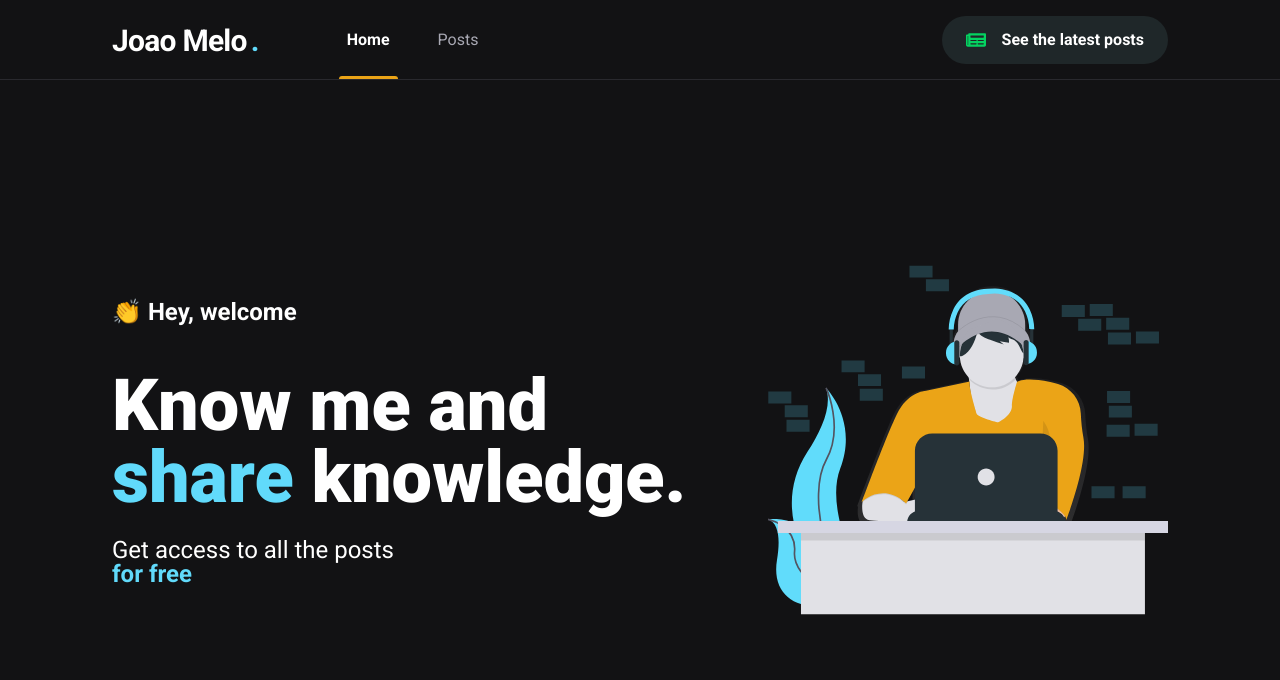
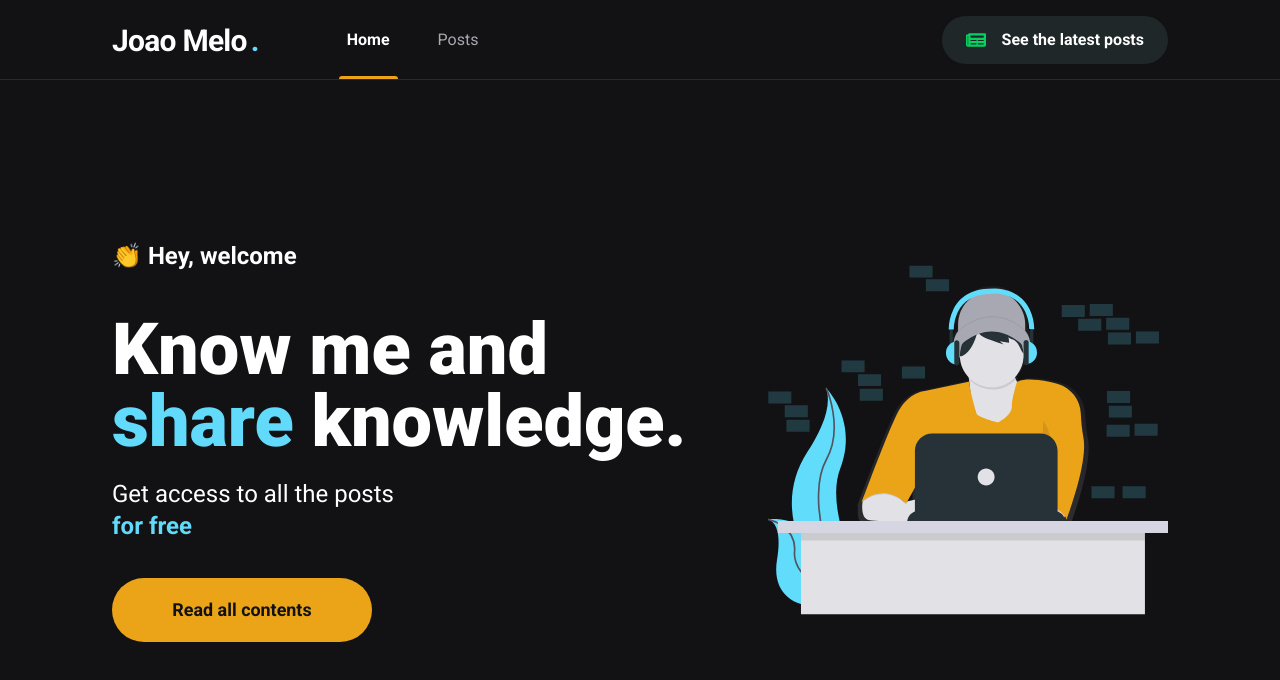
Before and after one commit to joaopcm/website, a Next.js app: page / in a window 1280 px wide. Shown: the top 680 px of the page. Built offline with nearby package versions, Linux system fonts and the light colour scheme.

Commit message:
feat: add HomeCallButton component

```diff
--- a/src/components/Header/index.tsx
+++ b/src/components/Header/index.tsx
@@ -1,5 +1,5 @@
 import { Box, Text, Link } from "@chakra-ui/react";
-import { CallButton } from "../CallButton";
+import { CallButton } from "./CallButton";
 import styles from "./styles.module.scss";
 
 export function Header() {
--- /dev/null
+++ b/src/components/HomeCallButton.tsx
@@ -0,0 +1,25 @@
+import { Button } from "@chakra-ui/react";
+
+export function HomeCallButton() {
+  return (
+    <Button
+      h="4rem"
+      w="260px"
+      border="0"
+      borderRadius="2rem"
+      bg="yellow.500"
+      color="gray.900"
+      fontSize="1.12rem"
+      fontWeight="bold"
+      display="flex"
+      align="center"
+      justify="center"
+      transition="filter 0.2s"
+      _hover={{
+        filter: "brightness(0.8)",
+      }}
+    >
+      Read all contents
+    </Button>
+  );
+}
--- a/src/pages/index.tsx
+++ b/src/pages/index.tsx
@@ -1,5 +1,6 @@
 import Head from "next/head";
 import { Flex, Box, Text, Heading, Image } from "@chakra-ui/react";
+import { HomeCallButton } from "../components/HomeCallButton";
 
 export default function Home() {
   return (
@@ -38,12 +39,13 @@ export default function Home() {
             knowledge.
           </Heading>
 
-          <Text fontSize="1.5rem" lineHeight="1.5rem" mt="1.5rem" as="p">
+          <Text fontSize="1.5rem" lineHeight="1.5rem" mt="1.5rem" mb="2.5rem">
             Get access to all the posts <br />
-            <Text color="cyan.500" fontWeight="bold" as="span">
+            <Text color="cyan.500" fontWeight="bold" mt="0.5rem">
               for free
             </Text>
           </Text>
+          <HomeCallButton />
         </Box>
 
         <Image src="/images/avatar.svg" alt="Man coding" boxSize="400px" />
```
Also changed, not shown: src/components/Header/CallButton.tsx (renamed from src/components/CallButton.tsx).
